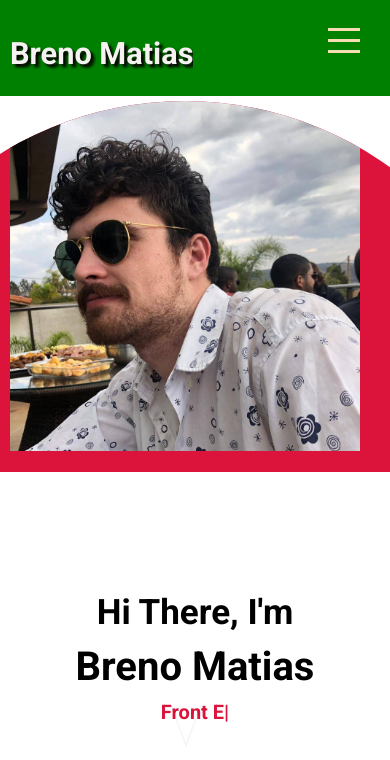
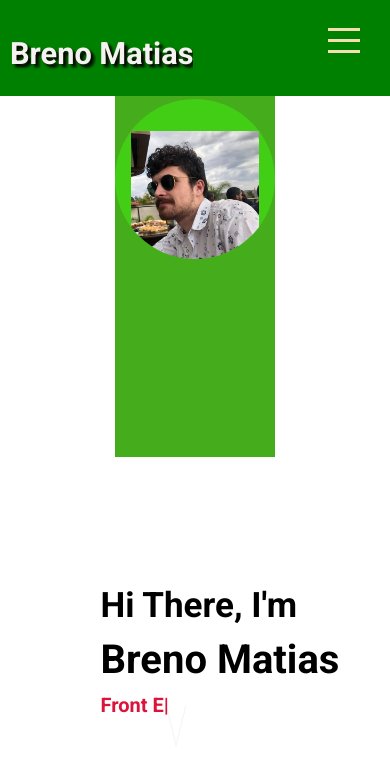
Before and after one commit to brenoMatias/myporfolio, a React (Create React App) app: page / in a window 390 px wide. Shown: the top 760 px of the page. Built offline with nearby package versions, Linux system fonts and the light colour scheme.

Commit message:
some changes done in intro

```diff
--- a/src/components/intro/Intro.jsx
+++ b/src/components/intro/Intro.jsx
@@ -20,6 +20,8 @@ export default function Intro() {
   return (
 
     <div className="intro" id="intro">
+
+      <div className="reachdiv">
         <h1 className="reachme"> Reach me</h1>
 
       <div className="links">
@@ -34,18 +36,18 @@ export default function Intro() {
               <img className="gitimg" src={lin} alt="github" />
               </a>
               </div>
+
+              </div>
          </div>
 
 
-       <div className="left">
+       <div className="left-intro">
         <div className="imgContainer">
           <img src= { eu } alt="" />
         </div>
-        </div>
+      </div>
 
       <div className="right">
-
-
         <div className="wrapper">
           <h2>Hi There, I'm</h2>
           <h1>Breno Matias</h1>
@@ -53,10 +55,12 @@ export default function Intro() {
             <span ref={textRef}></span>
           </h3>
         </div>
+
         <a href="#portfolio">
-<img  className="adown" src="assets/down.png" alt="" />
-</a>
+          <img  className="adown" src="assets/down.png" alt="" />
+        </a>
       </div>
+
    <div>
 
    </div>
--- a/src/components/intro/intro.scss
+++ b/src/components/intro/intro.scss
@@ -4,19 +4,14 @@
   background-color: white;
   display: flex;
 
-
-    @include mobile{
-      flex-direction: column;
-      align-items: center;
-    }
-
-  .left {
+  .left-intro {
     flex: 0.5;
     overflow: hidden;
 
     .imgContainer {
-      width: 700px;
-      height: 700px;
+      margin-top: 1.8em;
+      width: 43em;
+      height: 43em;
       background-color: crimson;
       border-radius: 50%;
       display: flex;
@@ -24,21 +19,12 @@
       justify-content: center;
       float: right;
 
-        @include mobile{
-          align-items: flex-start;
-      }
-
-
       img {
-        height: 90%;
-
-          @include mobile{
-            height: 50%;
-        }
-
+        height: 80%;
       }
     }
   }
+
   .right {
     flex: 0.5;
     position: relative;
@@ -50,12 +36,6 @@
       display: flex;
       flex-direction: column;
       justify-content: center;
-
-        @include mobile{
-          padding-left: 0;
-          align-items: center;
-      }
-
 
       h1 {
         font-size: 60px;
@@ -97,13 +77,14 @@
         }
       }
     }
+
     a {
       position: absolute;
       bottom: 10px;
       left: 40%;
 
       img {
-        width: 30px;
+        width: 20px;
         animation: arrowBlink 2s infinite;
       }
 
@@ -124,6 +105,57 @@
 .reachme {
   display: flex;
   position: absolute;
-  margin-left: 15em;
+  margin-left: 16em;
   margin-top: 23em;
 }
+
+.links {
+  display: flex;
+  position: absolute;
+  margin-left: 32em;
+  margin-top: 50em;
+  background-color: aqua;
+}
+
+@media (max-width: 768px) {
+
+
+  .intro {
+    flex-direction: column;
+    align-items: center;
+  }
+
+  .intro .left-intro .imgContainer {
+    margin-top: 1.8em;
+    width: 10em;
+    height: 10em;
+    background-color: rgba(67, 220, 20, 0.712);
+    border-radius: 50%;
+    display: flex;
+    align-items: flex-end;
+    justify-content: center;
+    float: right;
+}
+
+  .intro .left-intro {
+    background-color: rgb(69, 172, 28);
+    padding: 0px;
+  }
+
+  .links {
+    display: flex;
+    position: absolute;
+
+  }
+
+  .wrapper {
+    padding-left: 0;
+    // align-items: center;
+  }
+
+  .reachdiv {
+    display: flex;
+ }
+
+
+}
--- a/src/components/topbar/Topbar.jsx
+++ b/src/components/topbar/Topbar.jsx
@@ -7,7 +7,7 @@ export default function Topbar({ menuOpen, setMenuOpen }) {
    //  topbar " + (menuOpen && "active") aplicação de transformação do burger menu
     <div className={"topbar " + (menuOpen && "active")}>
       <div className="wrapper">
-        <div className="left">
+        <div className="left-topbar">
           <a href="#intro" className="logo">
             Breno Matias
           </a>
--- a/src/components/topbar/topbar.scss
+++ b/src/components/topbar/topbar.scss
@@ -16,7 +16,7 @@
     align-items: center;
     justify-content: space-between;
 
-    .left {
+    .left-topbar {
       display: flex;
       align-items: center;
 
@@ -96,12 +96,7 @@
   }
 }
 
-.links {
-  display: flex;
-  position: absolute;
-  margin-left: 30em;
-  margin-top: 50em;
-}
+
 
 .gitimg {
   height: 3.2em;
@@ -114,7 +109,7 @@
      height: 6em;
   }
 
-  .left {
+  .left-topbar {
     font-size: 0.48em;
     margin-left: -20px;
     display: flex;
```
